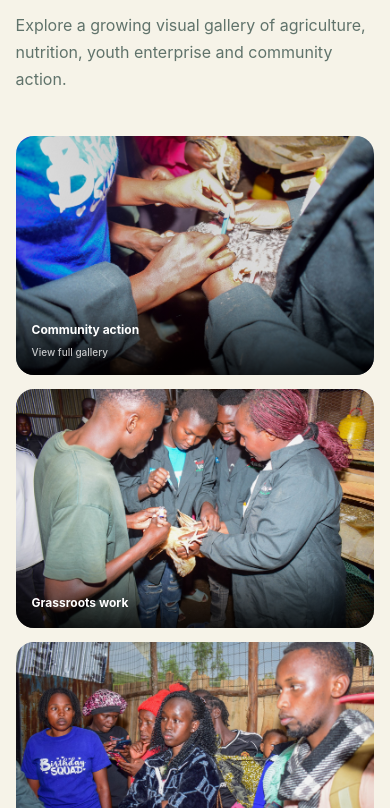
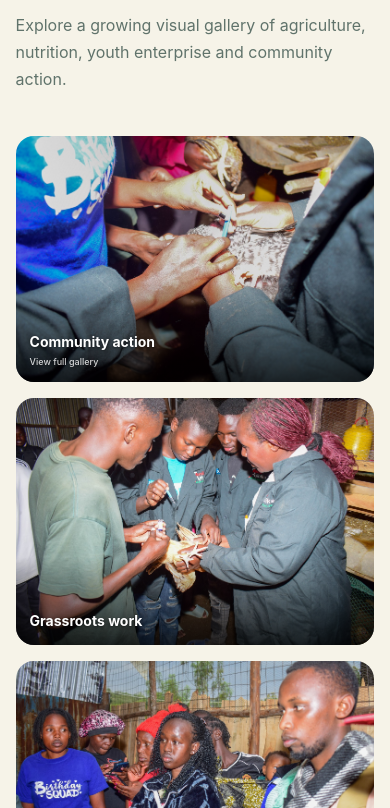
Before and after one commit to josephmugodev-prog/jamiii-ajibika, a plain HTML site: page index.html in a window 390 px wide. Shown: the part 8461-9269 px from the top of the page. Drawn offline with Linux system fonts and the light colour scheme.

Commit message:
Update site.css

```diff
--- a/site.css
+++ b/site.css
@@ -614,57 +614,99 @@ p {
 /* =========================================================
    ADVANCED GALLERY
 ========================================================= */
+/* =========================================================
+   PHOTO GALLERY
+========================================================= */
 
 .gallery-grid {
     display: grid;
 
-    grid-template-columns: repeat(12, 1fr);
-
-    gap: 14px;
-}
+    grid-template-columns: repeat(4, minmax(0, 1fr));
+
+    gap: 18px;
+
+    width: 100%;
+}
+
+
+/* =========================================================
+   GALLERY CARD
+========================================================= */
 
 .gallery-card {
     position: relative;
 
+    width: 100%;
+
+    margin: 0;
+
     overflow: hidden;
 
     border-radius: 18px;
 
     background: #eee;
 
-    min-height: 220px;
-}
+    aspect-ratio: 4 / 5;
+
+    isolation: isolate;
+}
+
+
+/*
+   Larger featured cards
+*/
 
 .gallery-card:nth-child(1),
 .gallery-card:nth-child(6) {
-    grid-column: span 6;
-}
-
-.gallery-card:nth-child(2),
-.gallery-card:nth-child(3),
-.gallery-card:nth-child(4),
-.gallery-card:nth-child(5),
-.gallery-card:nth-child(7),
-.gallery-card:nth-child(8) {
-    grid-column: span 3;
-}
+    grid-column: span 2;
+
+    aspect-ratio: 16 / 9;
+}
+
+
+/* =========================================================
+   IMAGE
+========================================================= */
 
 .gallery-card img {
+    display: block;
+
     width: 100%;
 
     height: 100%;
 
-    min-height: 220px;
-
     object-fit: cover;
+
+    object-position: center;
 
     transition:
         transform .45s ease;
 }
 
+
+/*
+   Prevent the images from becoming excessively cropped
+   on the larger featured cards.
+*/
+
+.gallery-card:nth-child(1) img,
+.gallery-card:nth-child(6) img {
+    object-position: center;
+}
+
+
+/* =========================================================
+   IMAGE HOVER
+========================================================= */
+
 .gallery-card:hover img {
-    transform: scale(1.05);
-}
+    transform: scale(1.04);
+}
+
+
+/* =========================================================
+   CAPTION
+========================================================= */
 
 .gallery-caption {
     position: absolute;
@@ -673,35 +715,228 @@ p {
     right: 0;
     bottom: 0;
 
-    padding:
-        35px 16px 14px;
+    z-index: 2;
+
+    padding: 50px 16px 15px;
 
     background:
         linear-gradient(
-            transparent,
-            rgba(0, 0, 0, .78)
+            to bottom,
+            transparent 0%,
+            rgba(0, 0, 0, .18) 25%,
+            rgba(0, 0, 0, .72) 100%
         );
 
     color: #fff;
 
-    font-size: 12px;
+    font-size: 15px;
+
+    line-height: 1.35;
 
     font-weight: 700;
-}
+
+    text-shadow:
+        0 1px 3px rgba(0, 0, 0, .5);
+}
+
+
+/* =========================================================
+   IMAGE SOURCE
+========================================================= */
 
 .gallery-source {
     display: block;
 
-    margin-top: 3px;
+    margin-top: 5px;
 
     font-size: 10px;
 
+    line-height: 1.35;
+
     font-weight: 500;
 
-    opacity: .75;
-}
-
-
+    opacity: .82;
+}
+
+
+/* =========================================================
+   TABLET
+========================================================= */
+
+@media (max-width: 1100px) {
+
+    .gallery-grid {
+        grid-template-columns:
+            repeat(3, minmax(0, 1fr));
+
+        gap: 16px;
+    }
+
+
+    /*
+       Featured images remain wider.
+    */
+
+    .gallery-card:nth-child(1),
+    .gallery-card:nth-child(6) {
+        grid-column: span 2;
+
+        aspect-ratio: 16 / 10;
+    }
+
+
+    .gallery-card {
+        aspect-ratio: 4 / 5;
+    }
+
+
+    .gallery-caption {
+        font-size: 14px;
+
+        padding:
+            45px 14px 13px;
+    }
+
+}
+
+
+/* =========================================================
+   SMALL TABLET / LARGE MOBILE
+========================================================= */
+
+@media (max-width: 768px) {
+
+    .gallery-grid {
+        grid-template-columns:
+            repeat(2, minmax(0, 1fr));
+
+        gap: 14px;
+    }
+
+
+    /*
+       All cards become equal-width on smaller screens.
+       This prevents narrow/cut-off images.
+    */
+
+    .gallery-card,
+    .gallery-card:nth-child(1),
+    .gallery-card:nth-child(6) {
+        grid-column: span 1;
+
+        aspect-ratio: 4 / 5;
+    }
+
+
+    .gallery-card img,
+    .gallery-card:nth-child(1) img,
+    .gallery-card:nth-child(6) img {
+        object-fit: cover;
+
+        object-position: center;
+    }
+
+
+    .gallery-caption {
+        padding:
+            42px 12px 12px;
+
+        font-size: 13px;
+    }
+
+
+    .gallery-source {
+        font-size: 9px;
+    }
+
+}
+
+
+/* =========================================================
+   MOBILE
+========================================================= */
+
+@media (max-width: 520px) {
+
+    .gallery-grid {
+        grid-template-columns: 1fr;
+
+        gap: 16px;
+    }
+
+
+    /*
+       One large image per row on phones.
+       This gives the photos enough width to be properly seen.
+    */
+
+    .gallery-card,
+    .gallery-card:nth-child(1),
+    .gallery-card:nth-child(6) {
+        grid-column: span 1;
+
+        aspect-ratio: 16 / 11;
+
+        min-height: 0;
+    }
+
+
+    .gallery-card img,
+    .gallery-card:nth-child(1) img,
+    .gallery-card:nth-child(6) img {
+        width: 100%;
+
+        height: 100%;
+
+        object-fit: cover;
+
+        object-position: center;
+    }
+
+
+    .gallery-caption {
+        padding:
+            55px 14px 14px;
+
+        font-size: 14px;
+    }
+
+
+    .gallery-source {
+        margin-top: 4px;
+
+        font-size: 9px;
+    }
+
+}
+
+
+/* =========================================================
+   VERY SMALL PHONES
+========================================================= */
+
+@media (max-width: 380px) {
+
+    .gallery-grid {
+        gap: 12px;
+    }
+
+
+    .gallery-card,
+    .gallery-card:nth-child(1),
+    .gallery-card:nth-child(6) {
+        aspect-ratio: 4 / 3;
+    }
+
+
+    .gallery-caption {
+        padding:
+            45px 12px 12px;
+
+        font-size: 13px;
+    }
+
+}
 /* =========================================================
    SUPPORT
 ========================================================= */
```
